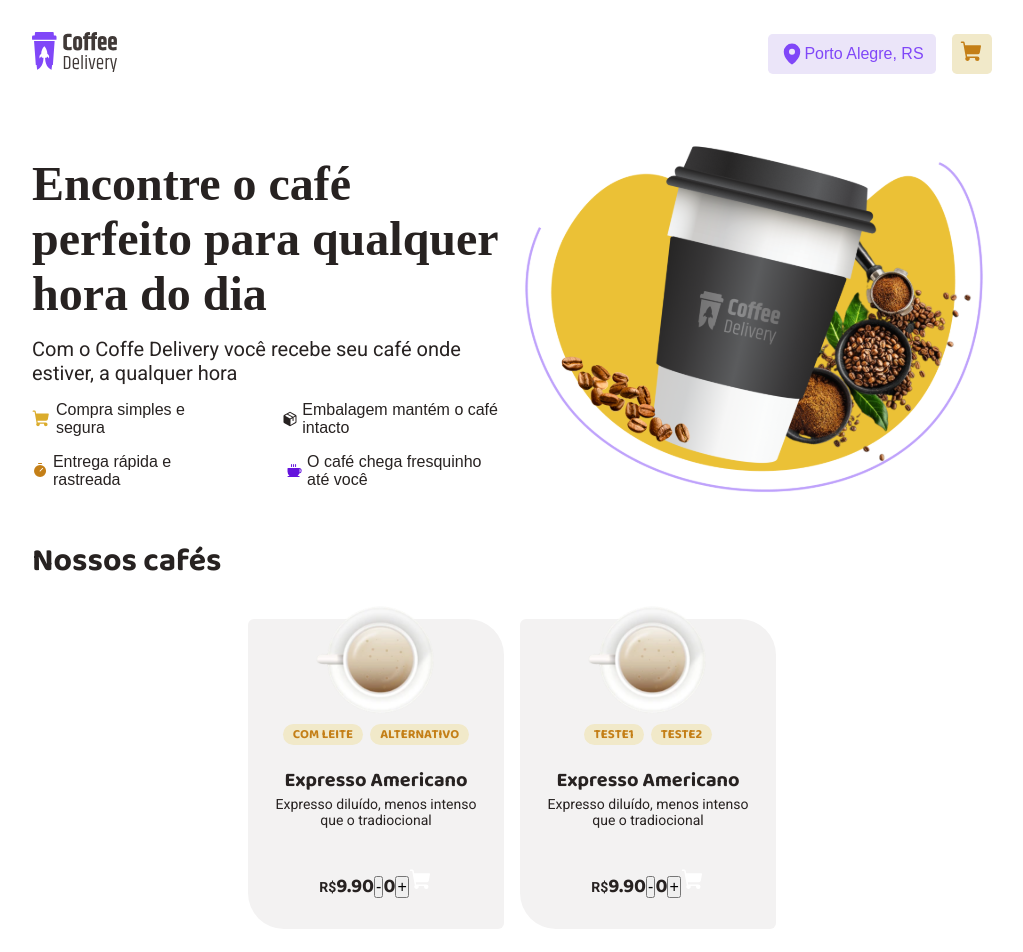
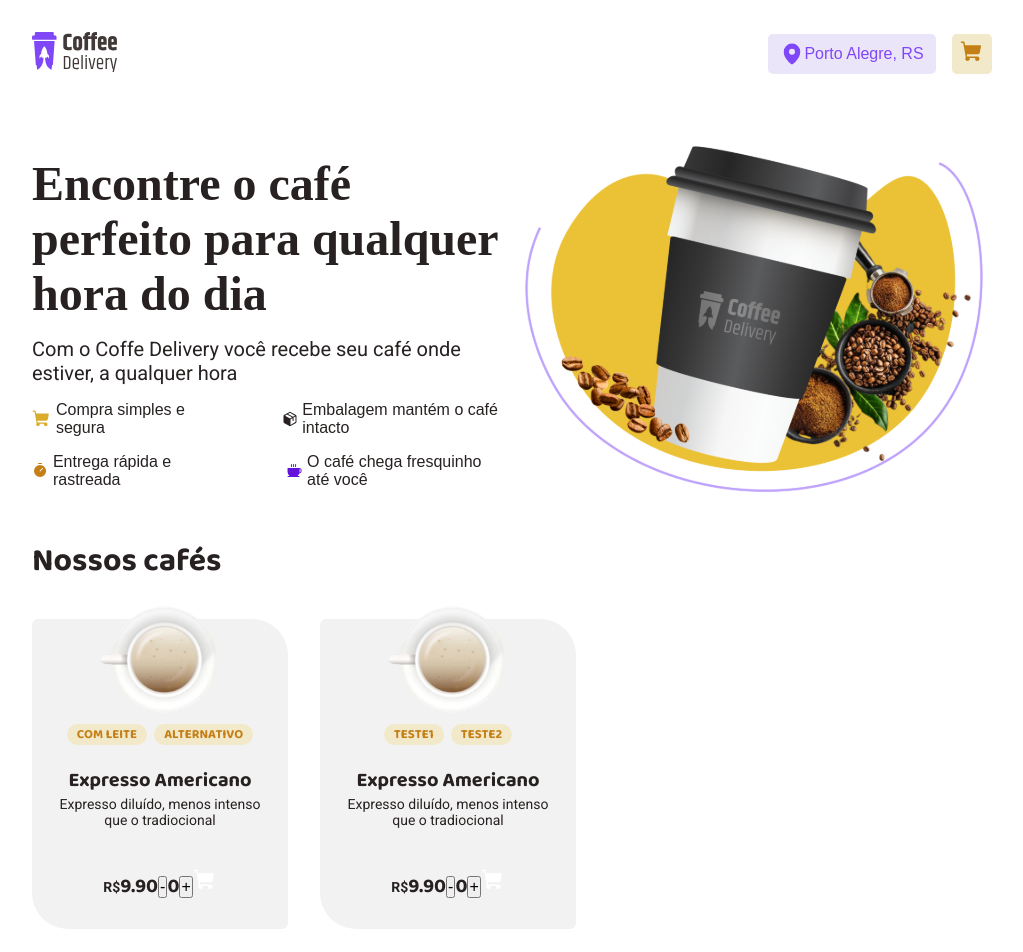
Before and after one commit to juliocesar744/CoffeIgnite, a React (Vite) app in the folder coffeStore/: page / in a window 1280 px wide. Shown: the top 952 px of the page, without its empty margins (128-1151 px from the left). Built offline with nearby package versions, Linux system fonts and the light colour scheme.

Commit message:
Criação do component Checkout

```diff
--- a/coffeStore/src/pages/components/Home/styles.ts
+++ b/coffeStore/src/pages/components/Home/styles.ts
@@ -33,10 +33,10 @@ export const DivIcons = styled.div`
 
 export const CoffesContainer = styled.div`
   display: flex;
-  align-items: center;
-  justify-content: center;
+  flex-wrap:wrap;
+  justify-content:flex-start;
   padding: 2rem 10rem;
-  gap: 1rem;
+  gap: 2rem;
 `
 
 export const TextCoffe = styled.div`
```
